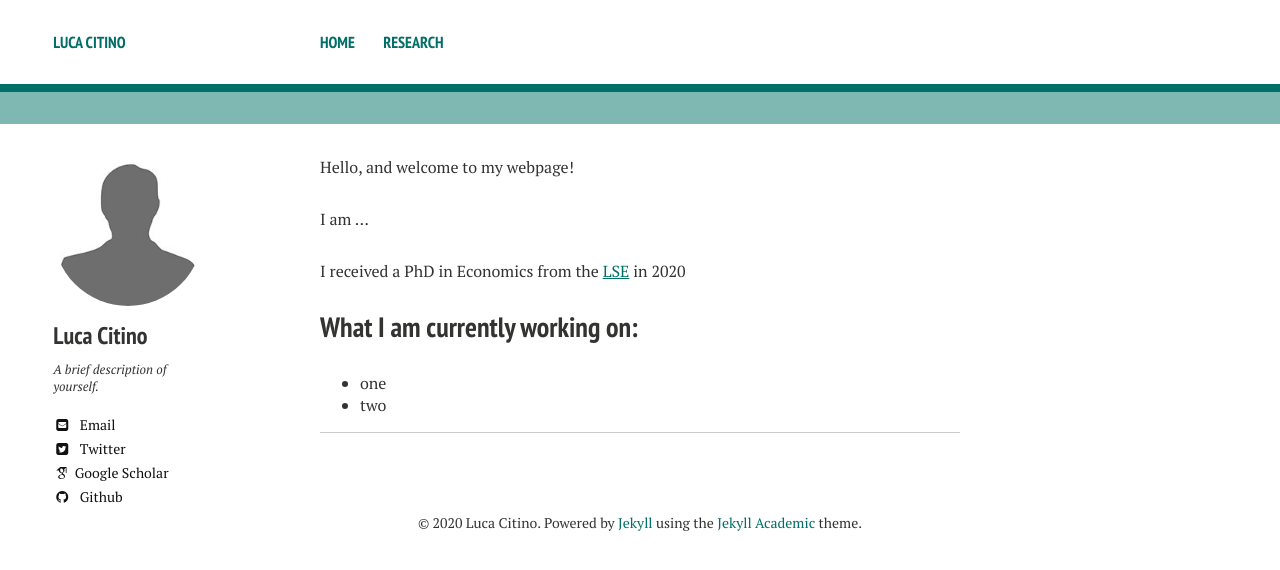
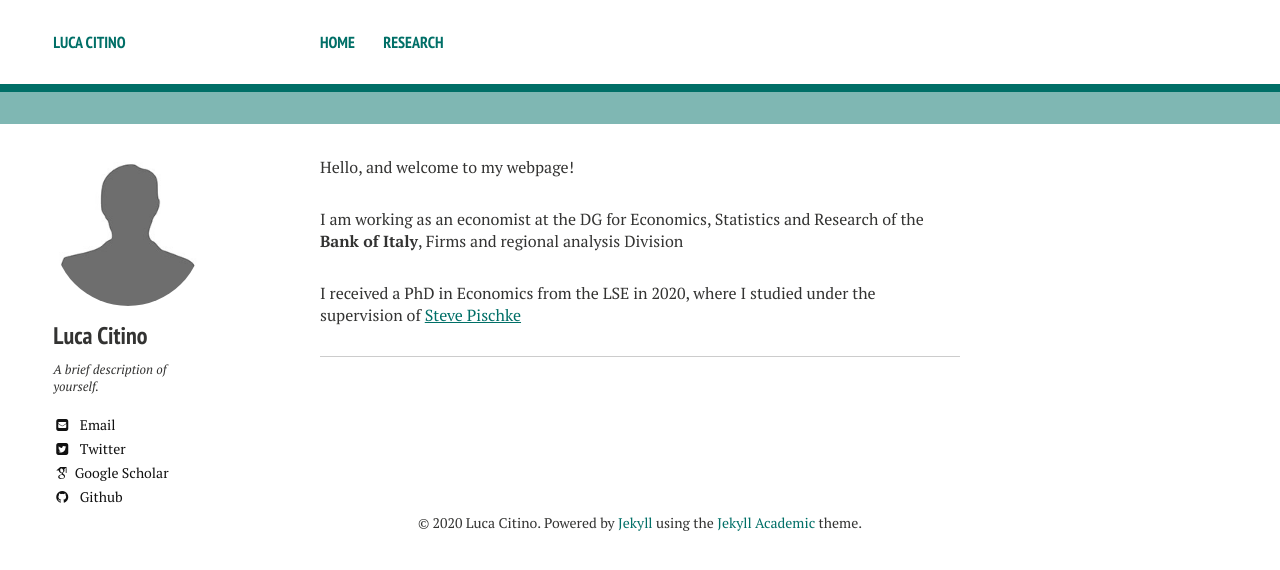
Before and after one commit to luca-citino/luca-citino.github.io, a Jekyll site: the page built from index.md, in a window 1280 px wide. Shown: the top 570 px of the page. Built offline with Jekyll 4.4.1, drawn with Linux system fonts in a browser that asks for light colours; nearby versions of some CDN libraries; some web fonts are replaced.

Commit message:
Update index.md

```diff
--- a/index.md
+++ b/index.md
@@ -5,11 +5,6 @@ excerpt: "About Me..."
 
 Hello, and welcome to my webpage!
 
-I am ...
+I am working as an economist at the DG for Economics, Statistics and Research of the **Bank of Italy**, Firms and regional analysis Division
 
-I received a PhD in Economics from the [LSE](https://www.lse.ac.uk/) in 2020
-
-## What I am currently working on:
-
-- one
-- two
+I received a PhD in Economics from the LSE in 2020, where I studied under the supervision of [Steve Pischke](https://personal.lse.ac.uk/pischke/)
```
